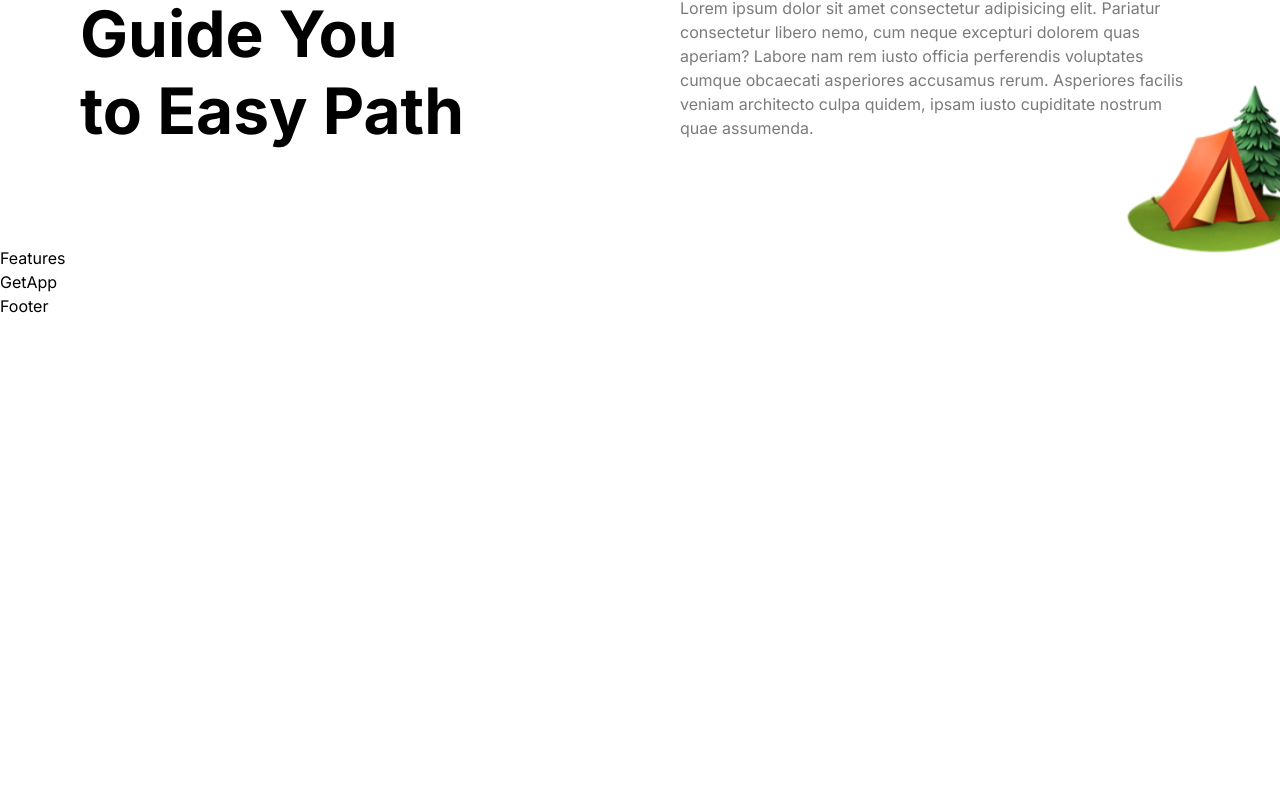
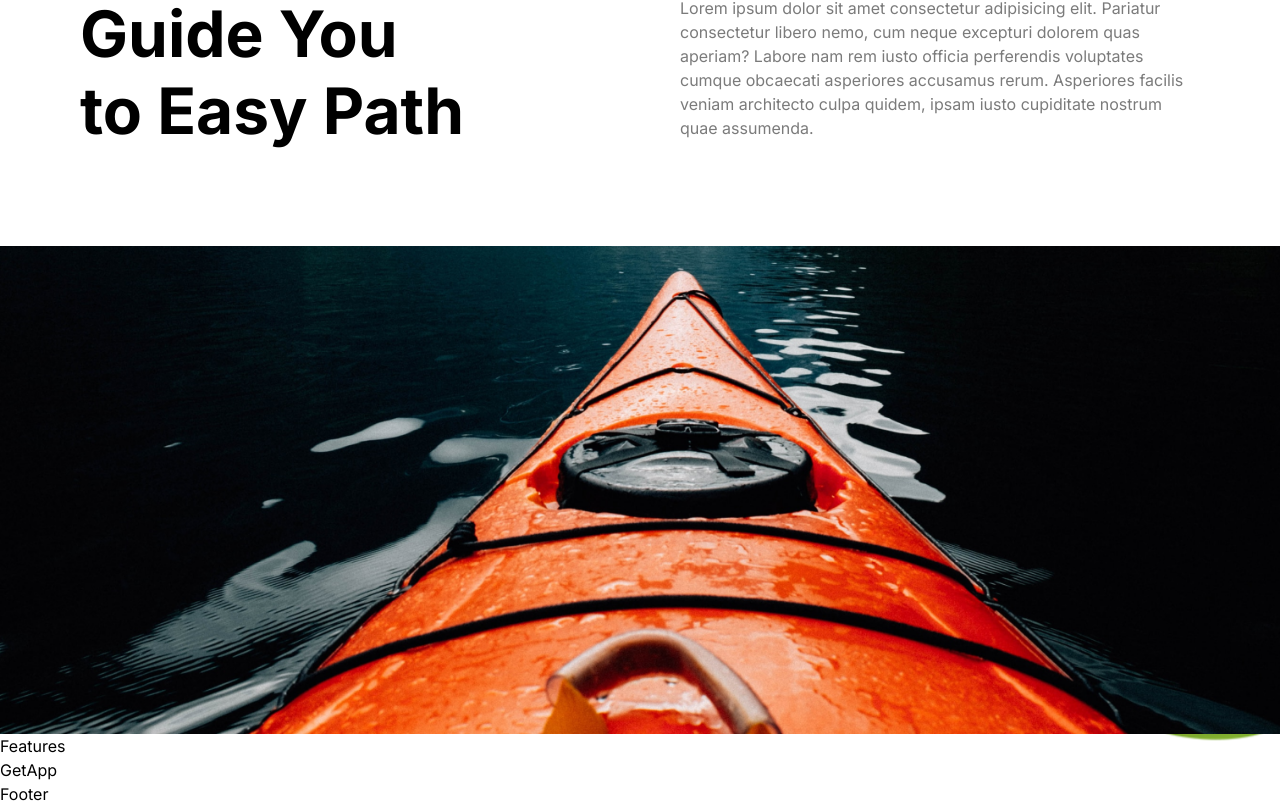
Before and after one commit to mheyrie/next_travelapp, a Next.js app: page / in a window 1280 px wide. Shown: the part 2227-3033 px from the top of the page. Before the commit the page ends 2545 px from the top, so only its background shows below. Built offline with nearby package versions, Linux system fonts and the light colour scheme.

Commit message:
Upadated

```diff
--- a/components/Guide.tsx
+++ b/components/Guide.tsx
@@ -25,6 +25,16 @@
           </p>
         </div>
       </div>
+
+      <div className="flexCenter max-container relative w-full">
+      <Image
+            className="w-full object-cover object-center 2xl:rounded-5xl"
+            src="/boat.png"
+            alt="boat"
+            width={50}
+            height={50}
+          />
+      </div>
     </section>
   );
 }
```
